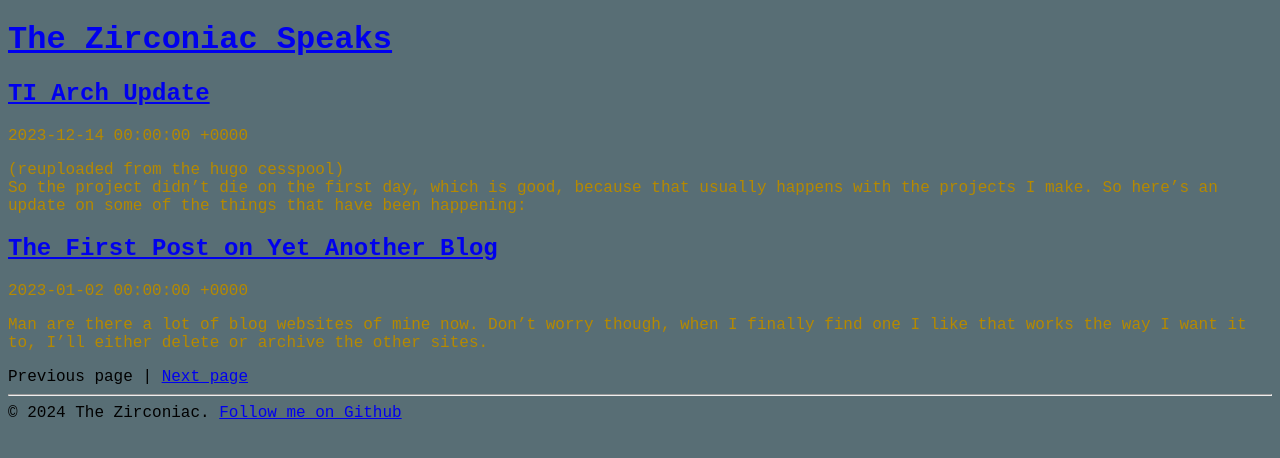
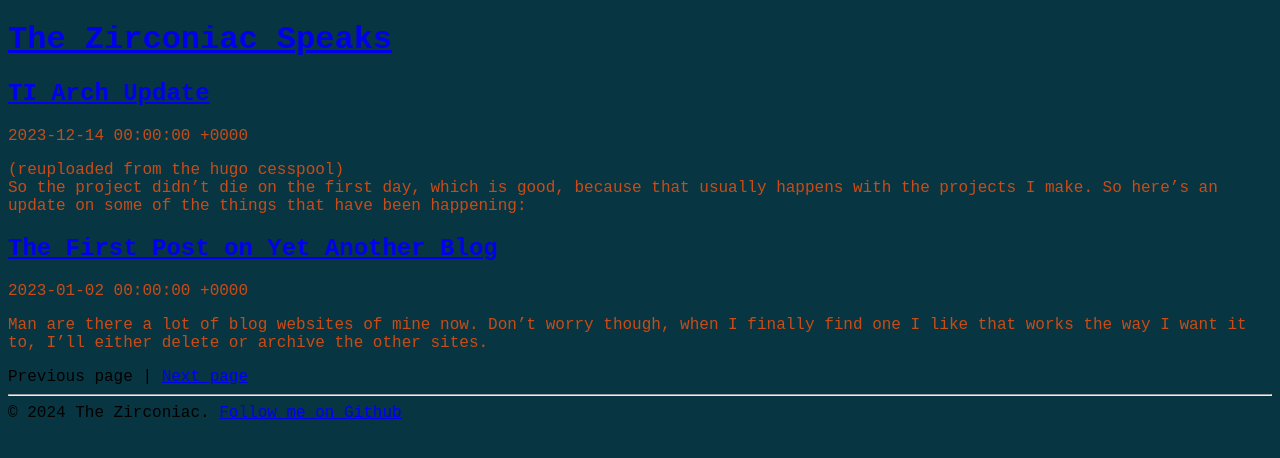
Before and after one commit to ZirconiaCubed3v2/ZirconiaCubed3v2.github.io, a Jekyll site: the page built from index.html, in a window 1280 px wide. Shown: the top 458 px of the page. Built offline with Jekyll 4.4.1, drawn with Linux system fonts in a browser that asks for light colours; the list of posts is cut into pages by our own code.

Commit message:
Update style.css

```diff
--- a/css/style.css
+++ b/css/style.css
@@ -1,9 +1,9 @@
 body {
-  background-color: #586e75;
+  background-color: #073642;
   font-family: 'Cousine', monospace;
 }
 
 p {
-  color: #b58900;
+  color: #cb4b16;
   font-family: 'Cousine', monospace;
 }
```
